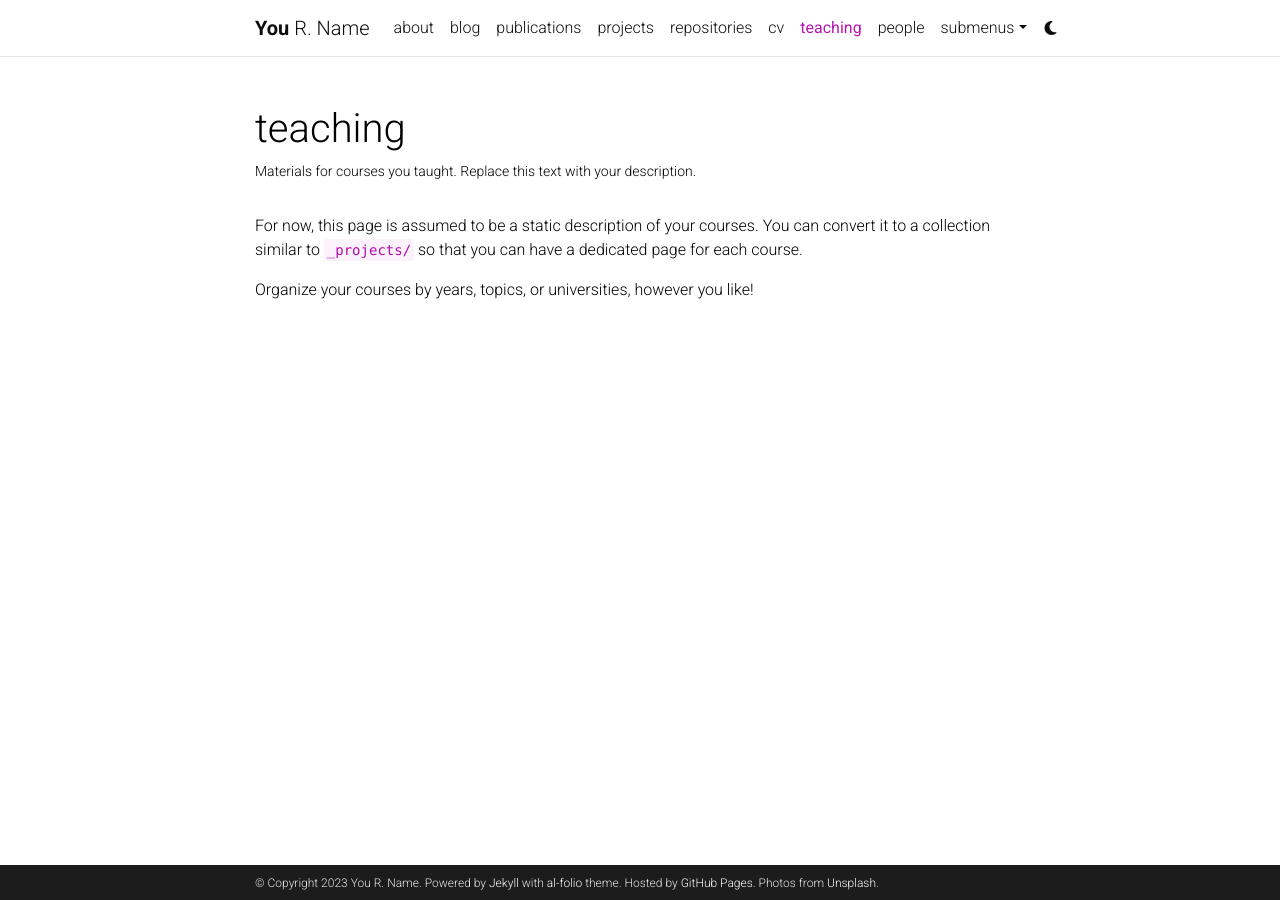
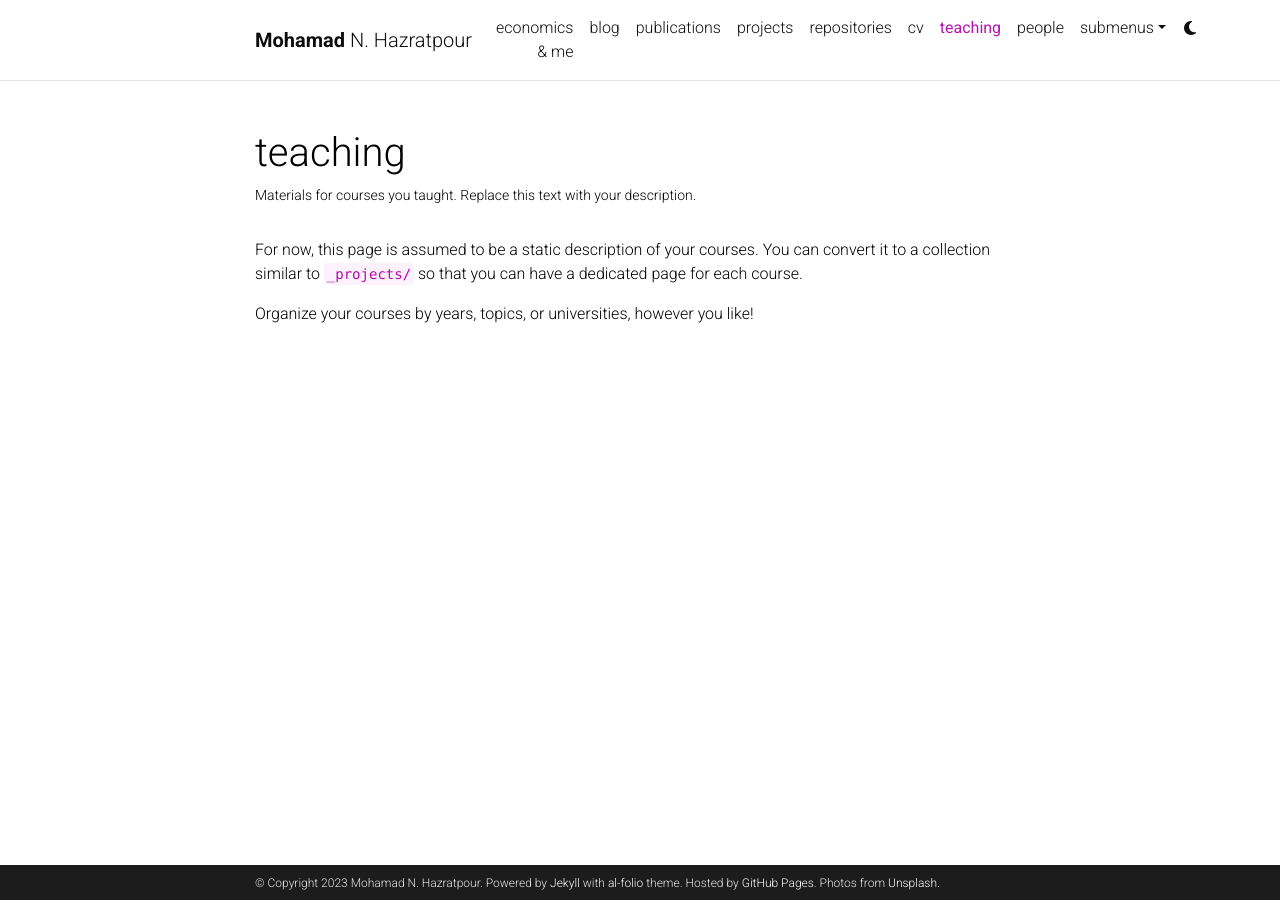
Before and after one commit to nmhp/nmhp.github.io, a Jekyll site: the page built from _pages/teaching.md, in a window 1280 px wide. Built offline with Jekyll 4.4.1, drawn with Linux system fonts in a browser that asks for light colours; comment, search, counter and statistics services are not loaded; a style sheet for code colours, icons or effects is not loaded.

Commit message:
Updated initial changes to configyml and aboutmd

```diff
--- a/_config.yml
+++ b/_config.yml
@@ -3,10 +3,10 @@
 # -----------------------------------------------------------------------------
 
 title: blank # the website title (if blank, full name will be used instead)
-first_name: You
-middle_name: R.
-last_name: Name
-email: you@example.com
+first_name: Mohamad
+middle_name: N.
+last_name: Hazratpour
+email: Naeim.m.hazratpour@gmail.com
 description: > # the ">" symbol means to ignore newlines until "footer_text:"
   A simple, whitespace theme for academics. Based on [*folio](https://github.com/bogoli/-folio) design.
 footer_text: >
@@ -18,8 +18,8 @@
 lang: en # the language of your site (for example: en, fr, cn, ru, etc.)
 icon: ⚛️  # the emoji used as the favicon (alternatively, provide image name in /assets/img/)
 
-url: https://alshedivat.github.io # the base hostname & protocol for your site
-baseurl: /al-folio # the subpath of your site, e.g. /blog/
+url: https://nmhp.github.io # the base hostname & protocol for your site
+baseurl: # the subpath of your site, e.g. /blog/
 last_updated: false # set to true if you want to display last updated in the footer
 impressum_path:  # set to path to include impressum link in the footer, use the same path as permalink in a page, helps to conform with EU GDPR
 
@@ -329,7 +329,7 @@
 # -----------------------------------------------------------------------------
 
 imagemagick:
-  enabled: true # enables responsive images for your site (recommended, see https://github.com/alshedivat/al-folio/issues/537)
+  enabled: false # enables responsive images for your site (recommended, see https://github.com/alshedivat/al-folio/issues/537)
   widths:
     - 480
     - 800
```
Also changed, not shown: _pages/about.md (+2 -3 lines).
